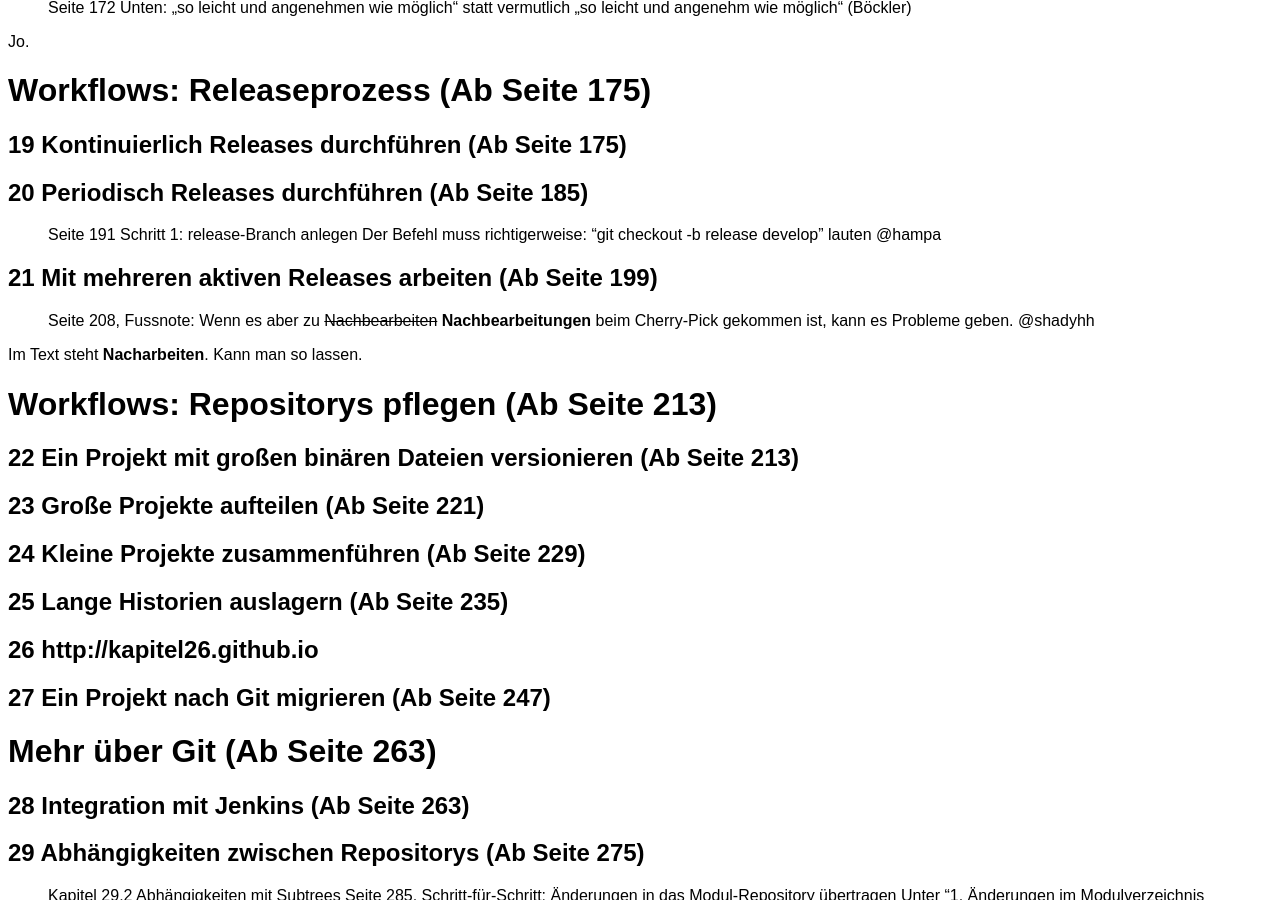
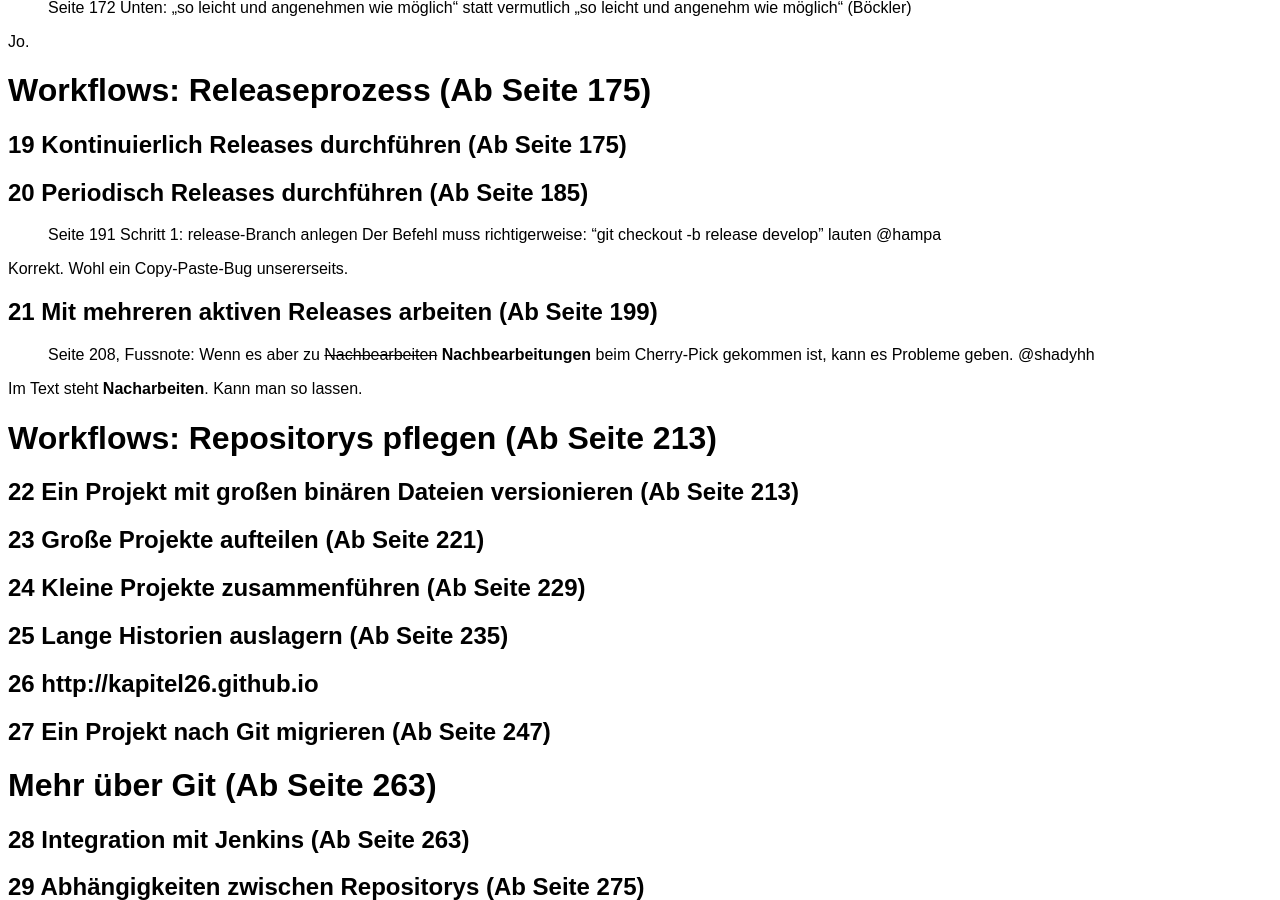
Before and after one commit to kapitel26/gitbuch-feedback, a Jekyll site: the page built from feedback-git-buch-auflage-4.md, in a window 1280 px wide and 900 px high, scrolled down 2147 px. Built offline with Jekyll 4.4.1, drawn with Linux system fonts in a browser that asks for light colours.

Commit message:
Update feedback-git-buch-auflage-4.md

```diff
--- a/feedback-git-buch-auflage-4.md
+++ b/feedback-git-buch-auflage-4.md
@@ -115,9 +115,10 @@ Jo.
 
 ## 20 Periodisch Releases durchführen (Ab Seite 185)
 
->Seite 191 Schritt 1: release-Branch anlegen
-Der Befehl muss richtigerweise: "git checkout -b release develop" lauten
-@hampa
+> Seite 191 Schritt 1: release-Branch anlegen
+> Der Befehl muss richtigerweise: "git checkout -b release develop" lauten @hampa
+
+Korrekt. Wohl ein Copy-Paste-Bug unsererseits.
 
 ## 21 Mit mehreren aktiven Releases arbeiten (Ab Seite 199)
 
```
